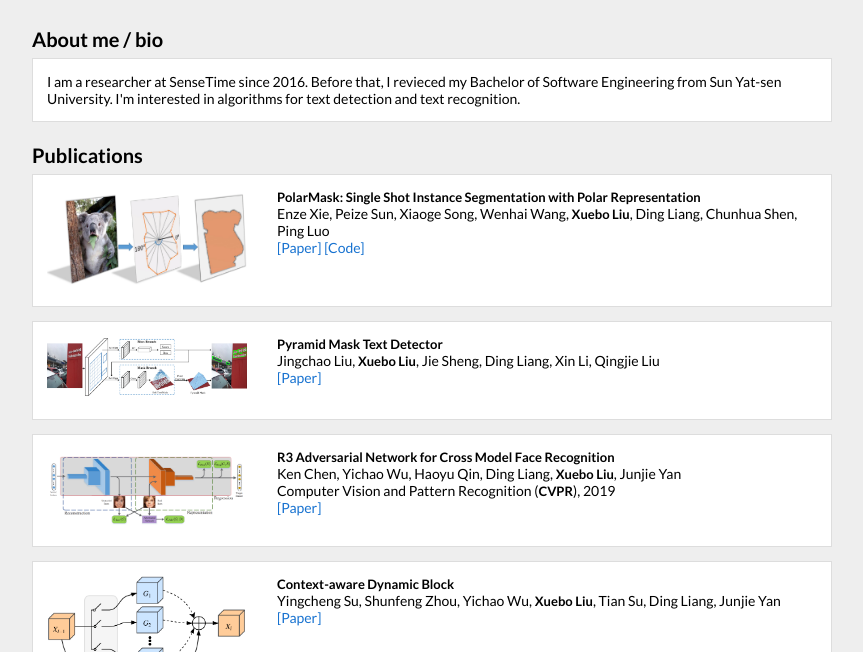
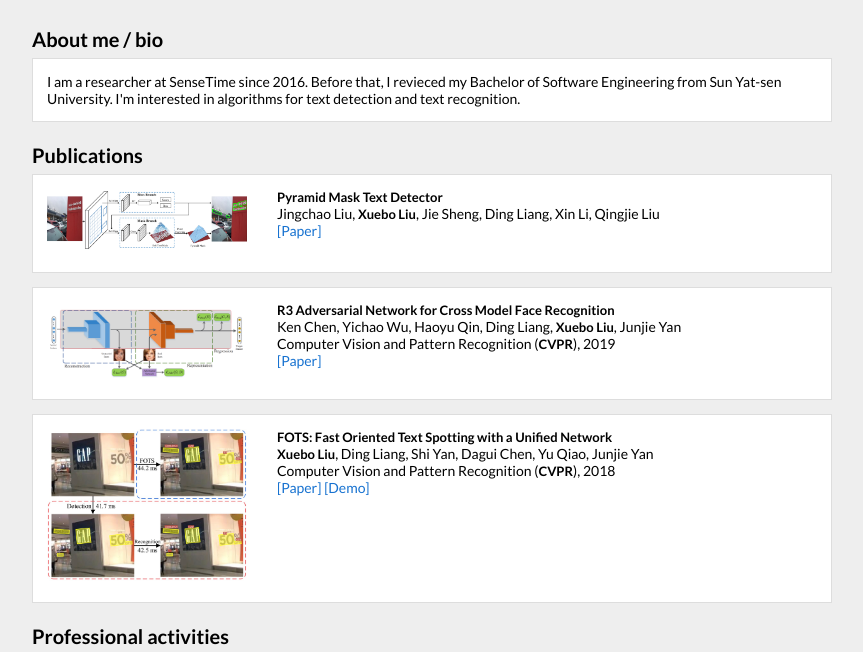
Before and after one commit to liuxuebo0/liuxuebo0.github.io, a plain HTML site: page index.html in a window 1280 px wide. Shown: the part 135-787 px from the top of the page, without its empty margins (208-1071 px from the left). Drawn offline with Linux system fonts and the light colour scheme.

Commit message:
update info

```diff
--- a/index.html
+++ b/index.html
@@ -189,16 +189,6 @@ div.paper pre {
 <div class="section">
 <h2 id="confpapers">Publications</h2>
 
-<div class="paper" id="PolarMask"><img class="paper" src="papers/PolarMask_img.jpg" title="PolarMask" />
-  <div> <strong>PolarMask: Single Shot Instance Segmentation with Polar Representation</strong><br />
-    Enze Xie, Peize Sun, Xiaoge Song, Wenhai Wang, <strong>Xuebo Liu</strong>, Ding Liang, Chunhua Shen, Ping Luo  <br />
-  <a href='https://arxiv.org/abs/1909.13226'>[Paper]</a>
-  <a href='https://github.com/xieenze/PolarMask'>[Code]</a>
-
-</div>
-<div class="spanner"></div>
-</div>
-
 <div class="paper" id="PMTD"><img class="paper" src="papers/PMTD_img.jpg" title="Pyramid Mask Text Detector" />
 <div> <strong>Pyramid Mask Text Detector</strong><br />
   Jingchao Liu, <strong>Xuebo Liu</strong>, Jie Sheng, Ding Liang, Xin Li, Qingjie Liu  <br />
@@ -213,15 +203,6 @@ div.paper pre {
     Ken Chen, Yichao Wu, Haoyu Qin, Ding Liang, <strong>Xuebo Liu</strong>, Junjie Yan  <br />
   Computer Vision and Pattern Recognition (<strong>CVPR</strong>), 2019  <br />
 <a href='http://openaccess.thecvf.com/content_CVPR_2019/papers/Chen_R3_Adversarial_Network_for_Cross_Model_Face_Recognition_CVPR_2019_paper.pdf'>[Paper]</a>
-
-</div>
-<div class="spanner"></div>
-</div>
-
-<div class="paper" id="CDB"><img class="paper" src="papers/CDB_img.png" title="Context-aware Dynamic Block" />
-<div> <strong>Context-aware Dynamic Block</strong><br />
-  Yingcheng Su, Shunfeng Zhou, Yichao Wu, <strong>Xuebo Liu</strong>, Tian Su, Ding Liang, Junjie Yan  <br />
-<a href='https://arxiv.org/abs/1902.10949v1'>[Paper]</a>
 
 </div>
 <div class="spanner"></div>
@@ -248,10 +229,8 @@ Computer Vision and Pattern Recognition (<strong>CVPR</strong>), 2018  <br />
 <h2 id="confpapers">Professional activities</h2>
 <div class="paper">
 <ul>
-Reviewer of CVPR 2020 <br />
-Reviewer of AAAI 2020 <br />
+Reviewer of CVPR, ICCV, ECCV, AAAI, IJCV, PR <br />
 Reporter of CSIG2019 Workshop on Frontiers of Document Image Analysis and Recognition <a href='other/CSIG2019.pdf'>[Slides]</a>  <br />
-Reviewer of ICCV 2019 <br />
 </ul>
 </div>
 </div>
```
Also changed, not shown: papers/CDB_img.png (deleted), papers/PolarMask_img.jpg (deleted), 2 other files.
